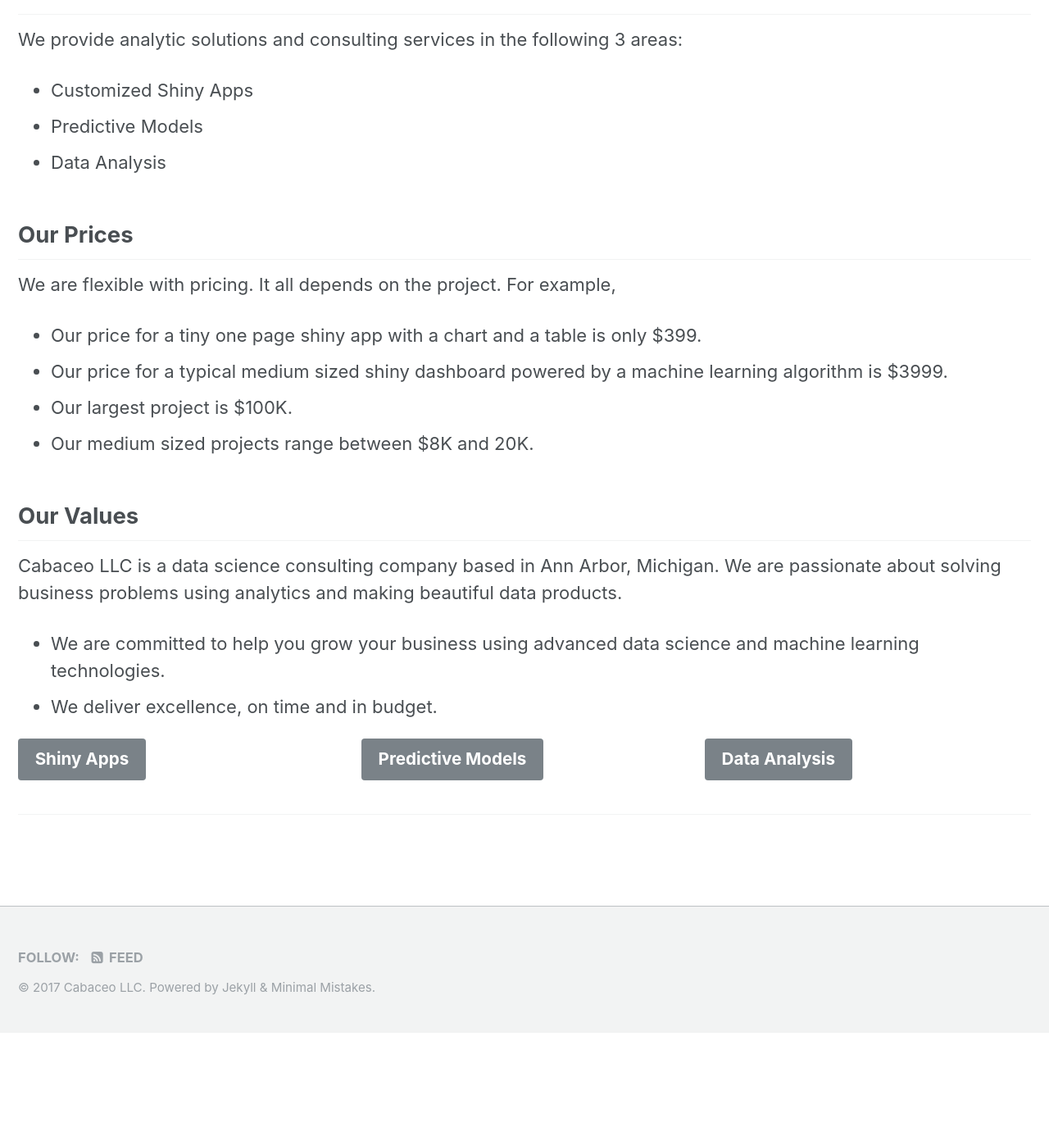
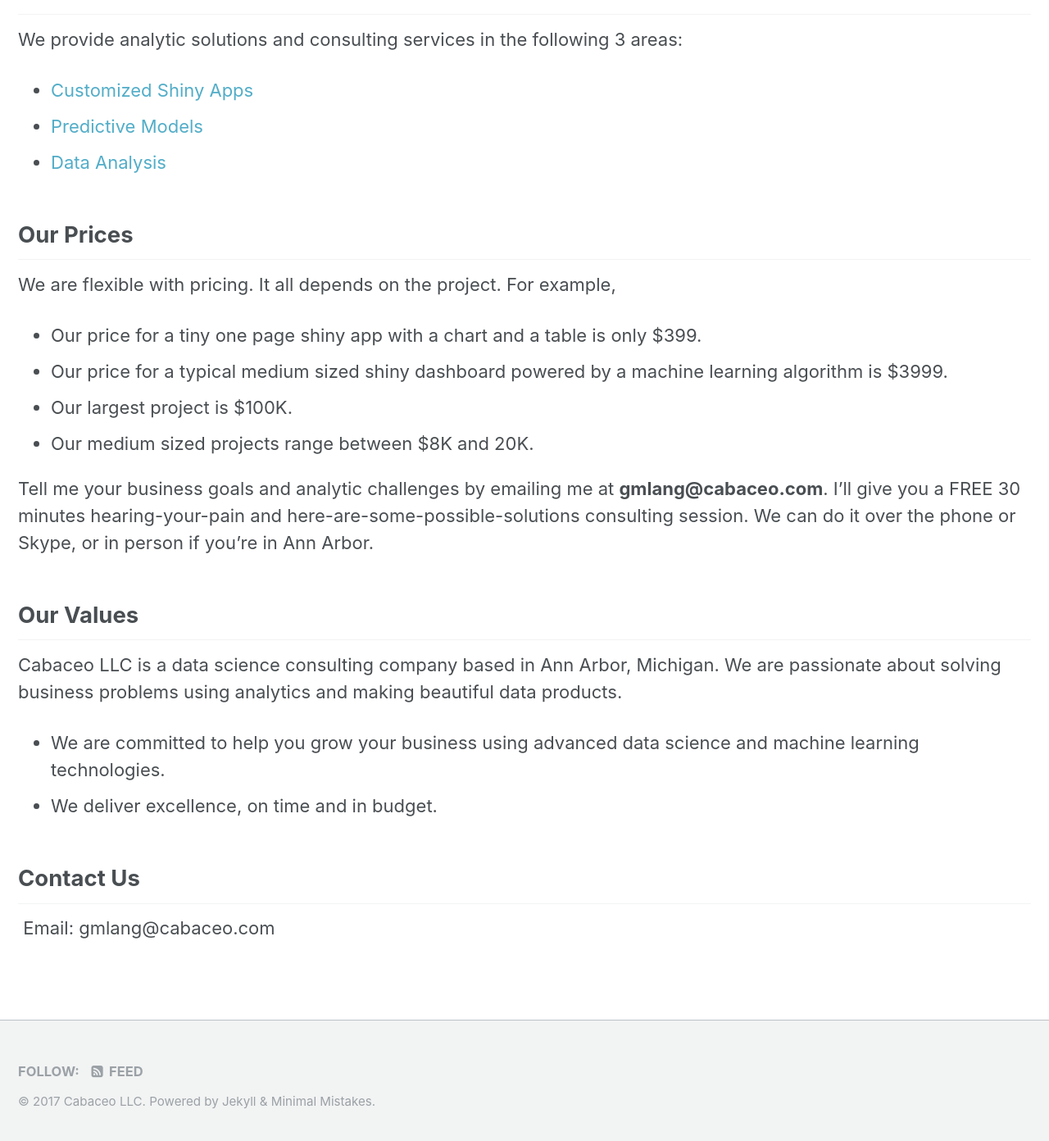
Before and after one commit to cabaceo/cabaceo.github.io, a Jekyll site: the page built from _pages/consulting.md, in a window 1280 px wide and 1400 px high, scrolled down 397 px. Shown: the top 1392 px of the window at 82% size. Built offline with Jekyll 4.4.1, drawn with Linux system fonts in a browser that asks for light colours; before the commit the page ends 1657 px from its top, so only the background shows below that.

Commit message:
update consulting page

```diff
--- a/_pages/consulting.md
+++ b/_pages/consulting.md
@@ -7,22 +7,15 @@ header:
   overlay_filter: rgba(139, 134, 163, 0.7)
   cta_label: ""
   cta_url:
-feature_row:
-  - url: /shiny/
-    btn_label: "Shiny Apps"
-  - url: /prediction/
-    btn_label: "Predictive Models"
-  - url: /data-analysis/
-    btn_label: "Data Analysis"
-
 
 ---
 
 ## Our Services
 We provide analytic solutions and consulting services in the following 3 areas:
-* Customized Shiny Apps
-* Predictive Models
-* Data Analysis
+
+* [Customized Shiny Apps](/shiny/)
+* [Predictive Models](/prediction/)
+* [Data Analysis](/data-analysis/)
 
 
 ## Our Prices
@@ -33,6 +26,7 @@ We are flexible with pricing. It all depends on the project. For example,
 * Our largest project is $100K.
 * Our medium sized projects range between $8K and 20K.
 
+Tell me your business goals and analytic challenges by emailing me at **gmlang@cabaceo.com**. I'll give you a FREE 30 minutes hearing-your-pain and here-are-some-possible-solutions consulting session. We can do it over the phone or Skype, or in person if you're in Ann Arbor.
 
 ## Our Values
 Cabaceo LLC is a data science consulting company based in Ann Arbor, Michigan. We are passionate about solving business problems using analytics and making beautiful data products.
@@ -40,5 +34,6 @@ Cabaceo LLC is a data science consulting company based in Ann Arbor, Michigan. W
 * We are committed to help you grow your business using advanced data science and machine learning technologies.
 * We deliver excellence, on time and in budget.
 
-
-{% include feature_row %}
+## Contact Us
+﻿
+Email: gmlang@cabaceo.com﻿
```
Also changed, not shown: 3 other files.
